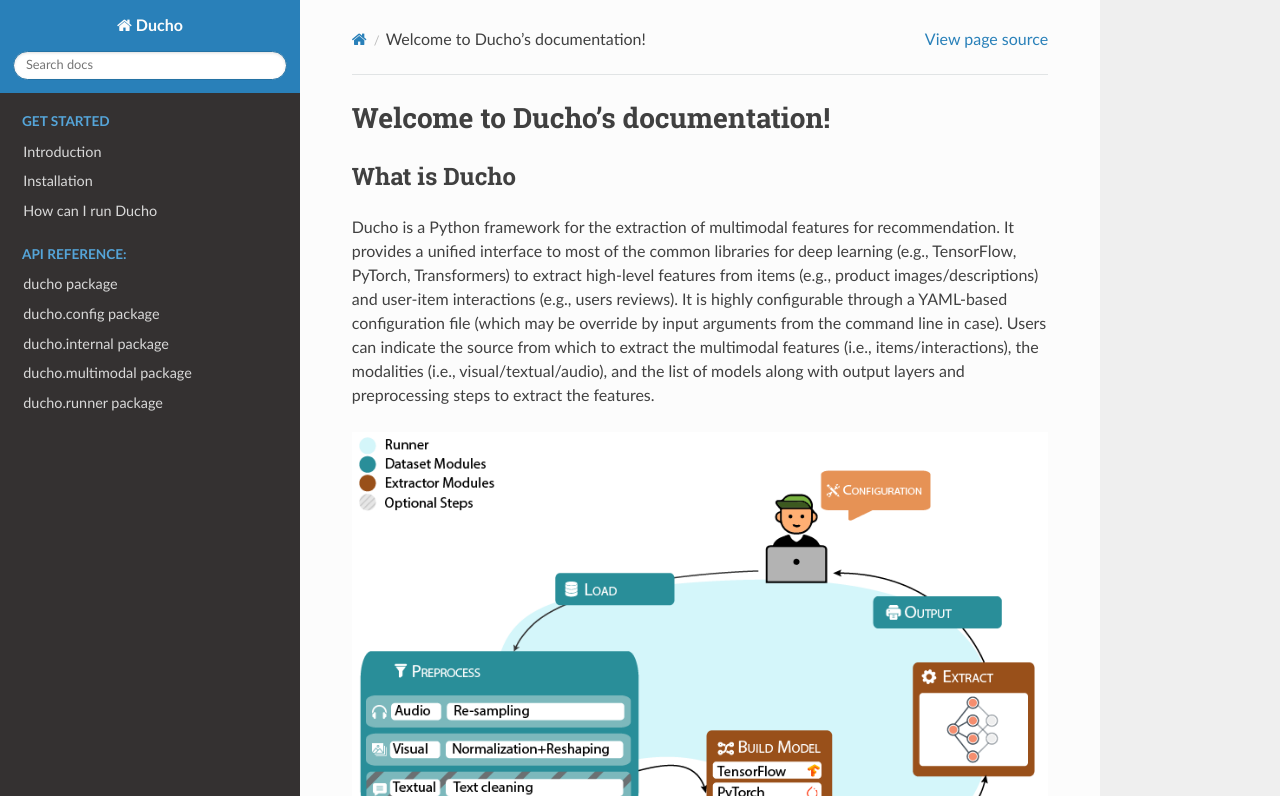
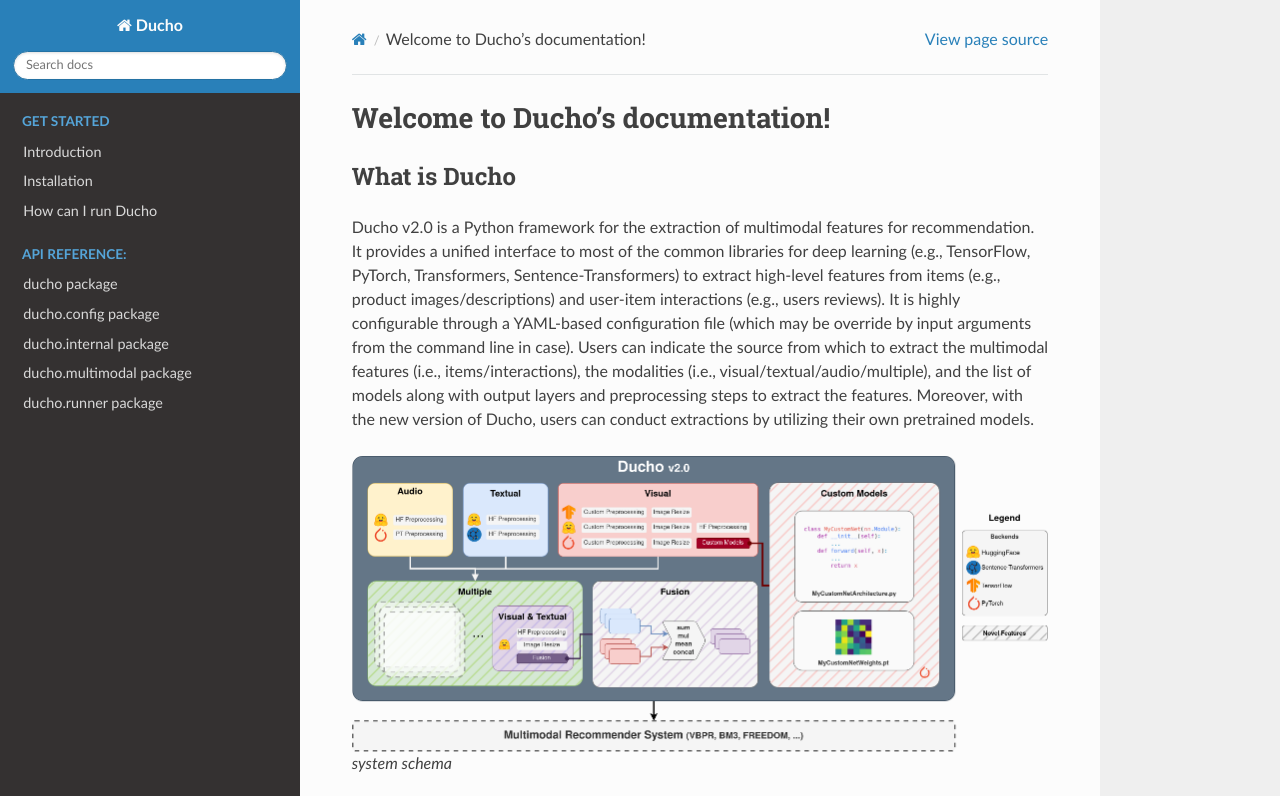
Before and after one commit to sisinflab/Ducho, a Sphinx documentation site: the page built from docs/source/index.rst, in a window 1280 px wide and 1400 px high, cut to the strip 0-796 px from the top of the window. Built offline with Sphinx 7.4.7 and the Read the Docs theme 2.0.0, drawn with Linux system fonts in a browser that asks for light colours; some of the changed text lies outside the part shown.

Commit message:
edited docs

```diff
--- a/docs/source/conf.py
+++ b/docs/source/conf.py
@@ -12,9 +12,9 @@
 sys.setrecursionlimit(10000)
 
 project = 'Ducho'
-copyright = '2023, Daniele Malitesta, Giuseppe Gassi, Claudio Pomo, Tommaso Di Noia'
-author = 'Daniele Malitesta, Giuseppe Gassi, Claudio Pomo, Tommaso Di Noia'
-release = '0.0.1'
+copyright = '2024, Matteo Attimonelli, Danilo Danese, Daniele Malitesta, Giuseppe Gassi, Claudio Pomo, Tommaso Di Noia'
+author = 'Matteo Attimonelli, Danilo Danese, Daniele Malitesta, Giuseppe Gassi, Claudio Pomo, Tommaso Di Noia'
+release = '2.0.0'
 
 # -- General configuration ---------------------------------------------------
 
--- a/docs/source/ducho/ducho.multimodal.visual.rst
+++ b/docs/source/ducho/ducho.multimodal.visual.rst
@@ -7,7 +7,7 @@
 ducho.multimodal.visual.VisualCnnFeatureExtractor module
 ----------------------------------------------------------
 
-.. automodule:: ducho.multimodal.visual.VisualCnnFeatureExtractor
+.. automodule:: ducho.multimodal.visual.VisualFeatureExtractor
    :members:
    :undoc-members:
    :show-inheritance:
--- a/docs/source/guide/install.rst
+++ b/docs/source/guide/install.rst
@@ -6,7 +6,7 @@
 If you are running Ducho on your local machine or Google Colab, you first need to clone this repository:
 
 .. code:: bash
-    git clone https://github.com/sisinflab/Ducho.git
+    git clone -b v2 https://github.com/sisinflab/Ducho.git
 
 
 Then, install the needed dependencies through pip:
--- a/docs/source/index.rst
+++ b/docs/source/index.rst
@@ -9,21 +9,15 @@
 What is Ducho
 -------------
 
-Ducho is a Python framework for the extraction of multimodal features for recommendation. It provides a unified
-interface to most of the common libraries for deep learning (e.g., TensorFlow, PyTorch, Transformers) to extract
-high-level features from items (e.g., product images/descriptions) and user-item interactions (e.g., users reviews).
-It is highly configurable through a YAML-based configuration file (which may be override by input arguments from the
-command line in case). Users can indicate the source from which to extract the multimodal features
-(i.e., items/interactions), the modalities (i.e., visual/textual/audio), and the list of models along with output
-layers and preprocessing steps to extract the features.
+Ducho v2.0 is a Python framework for the extraction of multimodal features for recommendation. It provides a unified interface to most of the common libraries for deep learning (e.g., TensorFlow, PyTorch, Transformers, Sentence-Transformers) to extract high-level features from items (e.g., product images/descriptions) and user-item interactions (e.g., users reviews). It is highly configurable through a YAML-based configuration file (which may be override by input arguments from the command line in case). Users can indicate the source from which to extract the multimodal features (i.e., items/interactions), the modalities (i.e., visual/textual/audio/multiple), and the list of models along with output layers and preprocessing steps to extract the features. Moreover, with the new version of Ducho, users can conduct extractions by utilizing their own pretrained models.
 
-.. figure:: ./img/ducho_img.png
+.. figure:: ./img/ducho_v2_overview.png
    :alt: system schema
 
    system schema
 
 
-.. flat-table:: Characteristics of the BLE badge
+.. flat-table:: Backends-Modalities available settings in Ducho v2.0
    :header-rows: 2
 
    * -
@@ -35,6 +29,7 @@
      - TensorFlow
      - PyTorch
      - Transformers
+     - Sentence-Transformers
    * - Audio
      - .. image:: ./img/checkbox-mark.png
           :align: center
@@ -45,7 +40,10 @@
           :align: center
      - .. image:: ./img/checkbox-mark.png
           :align: center
+     -
    * - Visual
+     - .. image:: ./img/checkbox-mark.png
+          :align: center
      - .. image:: ./img/checkbox-mark.png
           :align: center
      - .. image:: ./img/checkbox-mark.png
@@ -64,6 +62,18 @@
      -
      - .. image:: ./img/checkbox-mark.png
           :align: center
+     - .. image:: ./img/checkbox-mark.png
+          :align: center
+   * - Visual-Textual
+     - .. image:: ./img/checkbox-mark.png
+          :align: center
+     - .. image:: ./img/checkbox-mark.png
+          :align: center
+     -
+     -
+     - .. image:: ./img/checkbox-mark.png
+          :align: center
+     -
 
 
 .. toctree::
```
Also changed, not shown: docs/source/guide/introduction.rst (+3 -4 lines), docs/source/guide/quick_start.rst (+4 -4 lines).
